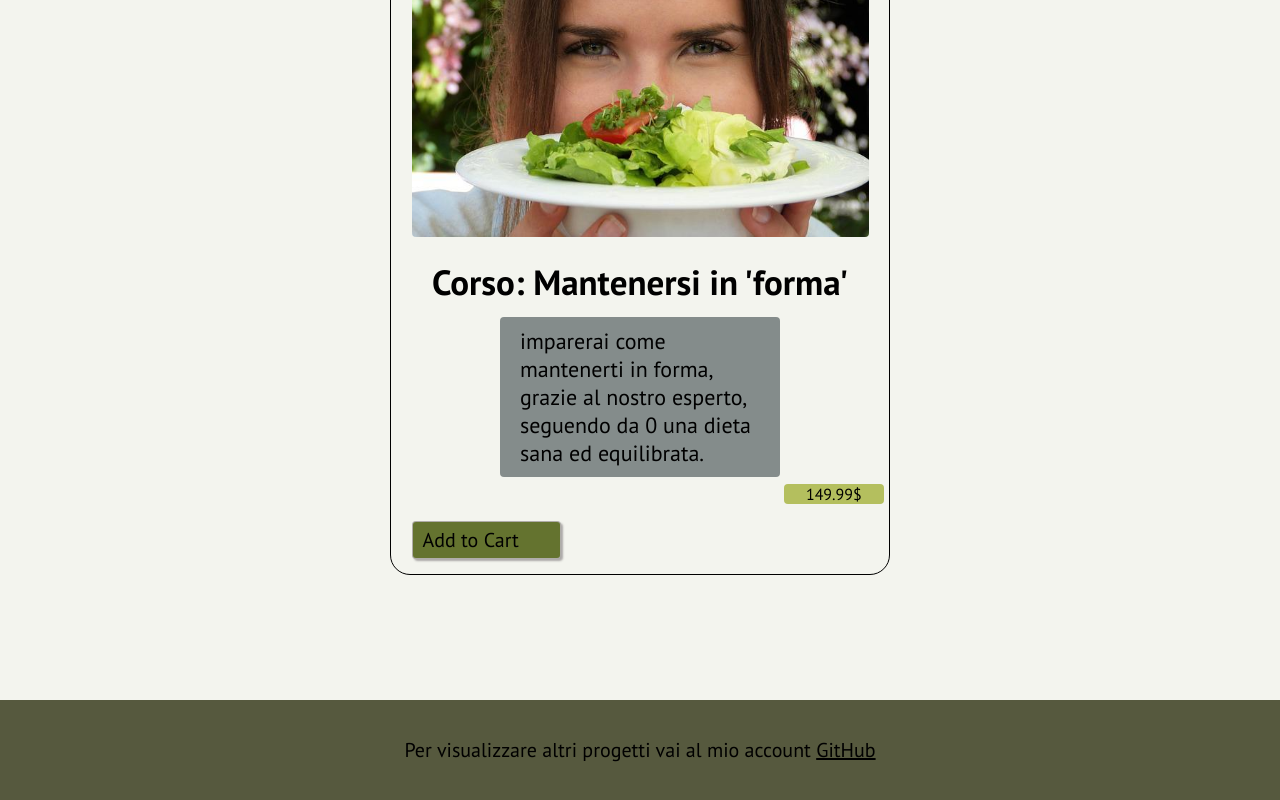
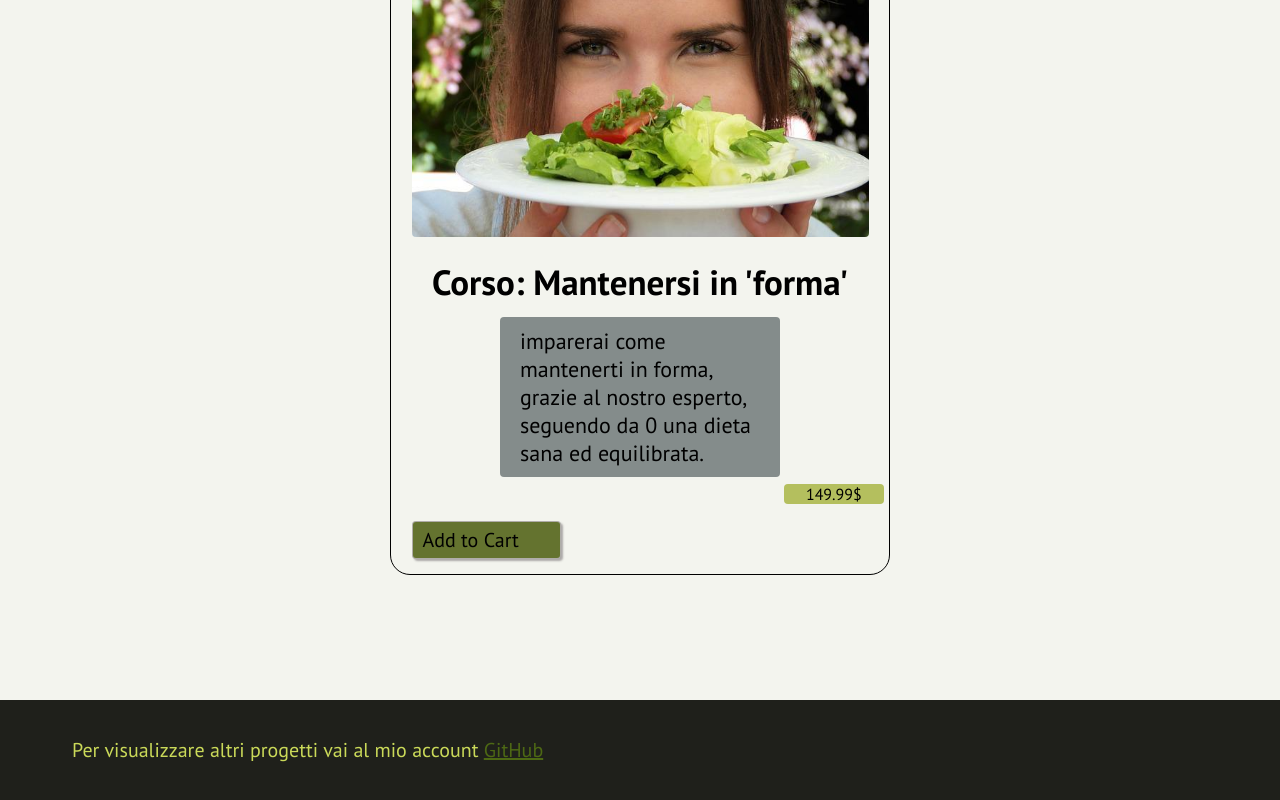
Before and after one commit to alessflame/recipes, a React (Create React App) app: page /products in a window 1280 px wide. Shown: the part 936-1736 px from the top of the page. Built offline with nearby package versions, Linux system fonts and the light colour scheme; no server answers.

Commit message:
add section component in home

```diff
--- a/src/index.css
+++ b/src/index.css
@@ -112,14 +112,21 @@ color: #f3f4ee;}
   margin-top: 80px;
   display: flex;
   justify-content: center;
-  align-items: center;
   width: 100%;
-  background-color: #56593E;
+  background-color: #1f201b;
+  color: #CAD959;
   height: 100px;
+  align-items: center
 }
 
 .footer span{
+  width: 90%;
+  padding: 5px 8px;
   font-size: 20px;
+}
+
+.footer a{
+  color: #4d6814;
 }
 
 @media only screen and (max-width:600px){
--- a/src/views/components/Footer.js
+++ b/src/views/components/Footer.js
@@ -4,7 +4,7 @@ function Footer() {
   return (
     <div className='footer'>
          <span>
-              Per visualizzare altri progetti vai al mio account <a style={{color:"black"}} href='https://github.com/alessflame'>GitHub</a>
+              Per visualizzare altri progetti vai al mio account <a href='https://github.com/alessflame'>GitHub</a>
          </span>
     </div>
   )
--- a/src/views/components/style/section.module.css
+++ b/src/views/components/style/section.module.css
@@ -5,7 +5,7 @@
    }
 
    .sectionReverse{
-        flex-direction: row-reverse;
+      flex-direction: row-reverse;
    }
 
    .section img, .sectionReverse img{
@@ -24,7 +24,7 @@
    }
 
    .text{
-    width: 80%;
+    width: 50%;
     background-color: rgba(53, 103, 53, 0.77);
     border-radius: 5px;
     padding: 6px 8px;
@@ -40,14 +40,16 @@
           justify-content: center;
           align-items: center;
           flex-direction: column;
+          margin: 60px 0;
      }
 
-     .sectionReverse{
-       margin: 30px 0;
-     }
 
      .section img, .sectionReverse img{
        width: 80%;
+     }
+
+     .text{
+      width: 70%;
      }
 
 
--- a/src/views/components/style/slider.module.css
+++ b/src/views/components/style/slider.module.css
@@ -5,8 +5,10 @@
      display: flex;
      align-items: center;
      justify-content: center;
-     height: 90vh;
+     height: 800px;
+     min-height: 800px;
      margin-bottom: 100px;
+     background-color: rgba(78, 119, 78, 0.792);
 }
 
 .slide{
@@ -14,7 +16,10 @@
      display: flex;
      flex-direction: column;
      align-items: center;
-     height: 90vh;
+     justify-content: center;
+     height: 600px;
+     width: 70%;
+
 
 
 }
@@ -30,8 +35,8 @@
 }
 
 .image{
-     width: 600px;
-     height: 400px;
+     width: 500px;
+     height: 350px;
      border-radius: 10px;
 }
 
@@ -40,7 +45,7 @@
 }
 
 .row{
-     margin: 10px;
+     margin: 10px 0;
      font-size: 40px;
      fill: black;
 }
@@ -49,14 +54,19 @@
 @media only screen and (max-width:600px){
 
      .slider{
+          height: 600px;
      margin: 35px 3px;
-     margin-bottom: 0;
+     margin-bottom: 20px;
+     min-height: 600px;
      }
 
      .image{
      width: 300px;
      height: 200px;}
-     .row{display: none;}
+
+
+     .row{
+          display: none;}
 
 
 
```
